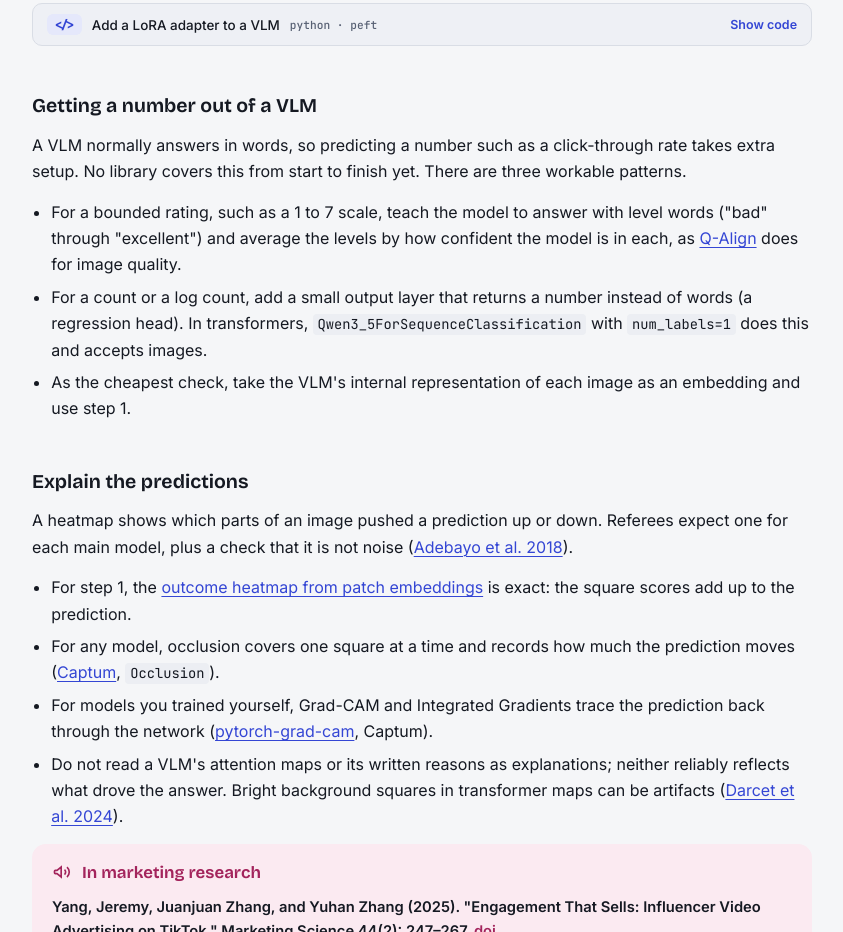
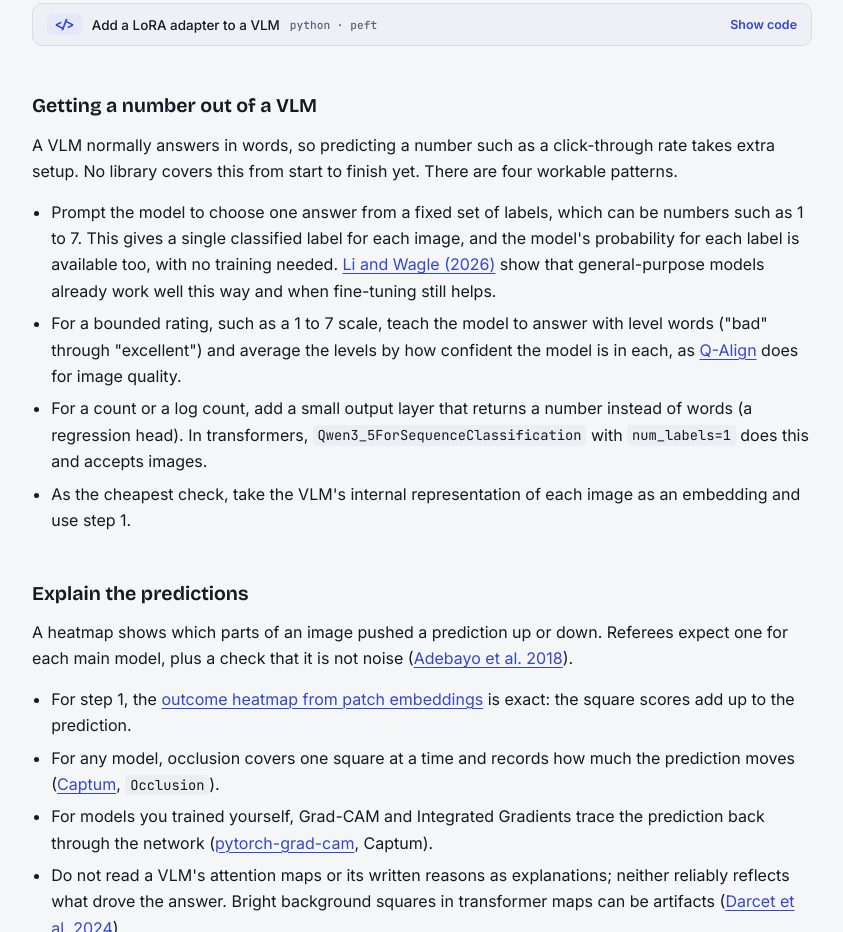
Before and after one commit to ericluo04/visual-ai-guide, a plain HTML site: page index.html in a window 1280 px wide. Shown: the part 9500-10432 px from the top of the page, without its empty margins (335-1178 px from the left). Drawn offline with nearby package versions, Linux system fonts and the light colour scheme.

Commit message:
Add the fixed-label prompting pattern for getting numbers from a VLM
Co-Authored-By: Claude Opus 5.5 <noreply@anthropic.com>

```diff
--- a/index.html
+++ b/index.html
@@ -903,8 +903,9 @@ model.print_trainable_parameters()
 
     <h3>Getting a number out of a VLM</h3>
     <div class="prose">
-      <p>A VLM normally answers in words, so predicting a number such as a click-through rate takes extra setup. No library covers this from start to finish yet. There are three workable patterns.</p>
+      <p>A VLM normally answers in words, so predicting a number such as a click-through rate takes extra setup. No library covers this from start to finish yet. There are four workable patterns.</p>
       <ul>
+        <li>Prompt the model to choose one answer from a fixed set of labels, which can be numbers such as 1 to 7. This gives a single classified label for each image, and the model's probability for each label is available too, with no training needed. <a href="https://arxiv.org/abs/2610.02076">Li and Wagle (2026)</a> show that general-purpose models already work well this way and when fine-tuning still helps.</li>
         <li>For a bounded rating, such as a 1 to 7 scale, teach the model to answer with level words ("bad" through "excellent") and average the levels by how confident the model is in each, as <a href="https://arxiv.org/abs/2312.17090">Q-Align</a> does for image quality.</li>
         <li>For a count or a log count, add a small output layer that returns a number instead of words (a regression head). In transformers, <code>Qwen3_5ForSequenceClassification</code> with <code>num_labels=1</code> does this and accepts images.</li>
         <li>As the cheapest check, take the VLM's internal representation of each image as an embedding and use step 1.</li>
```
